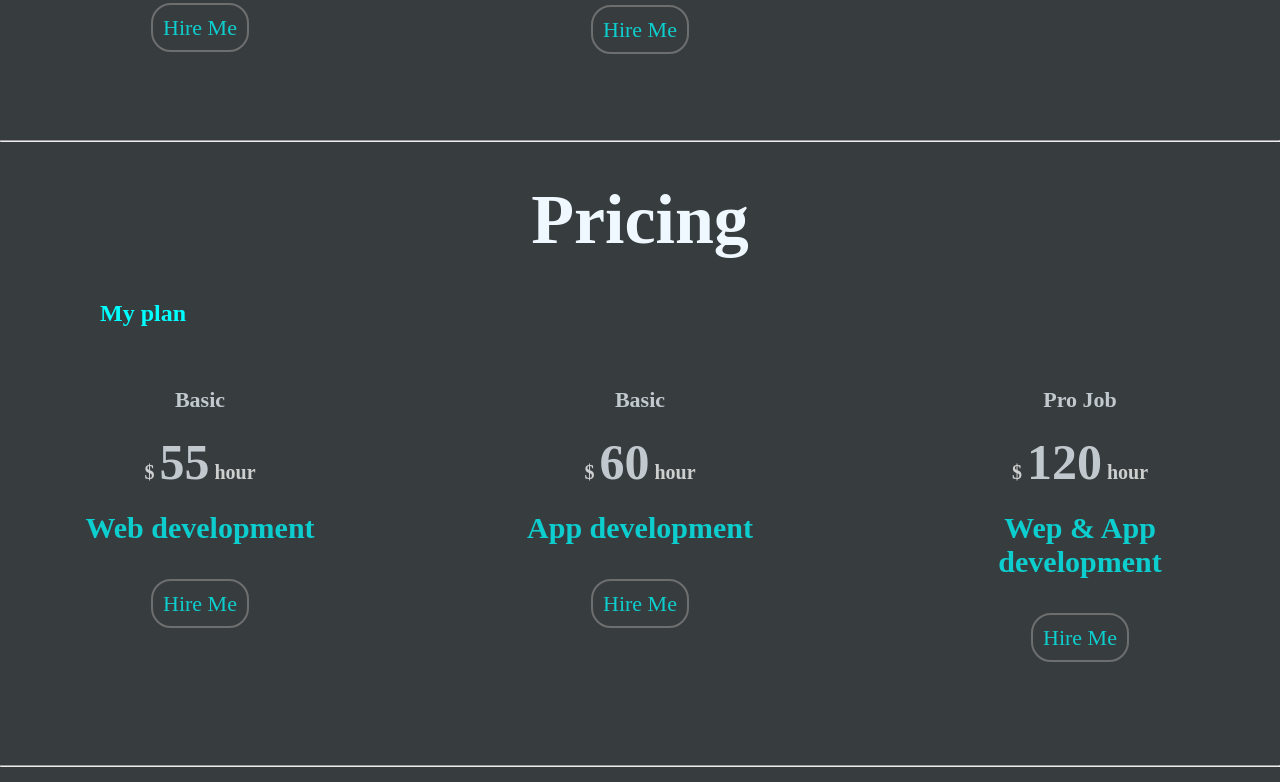
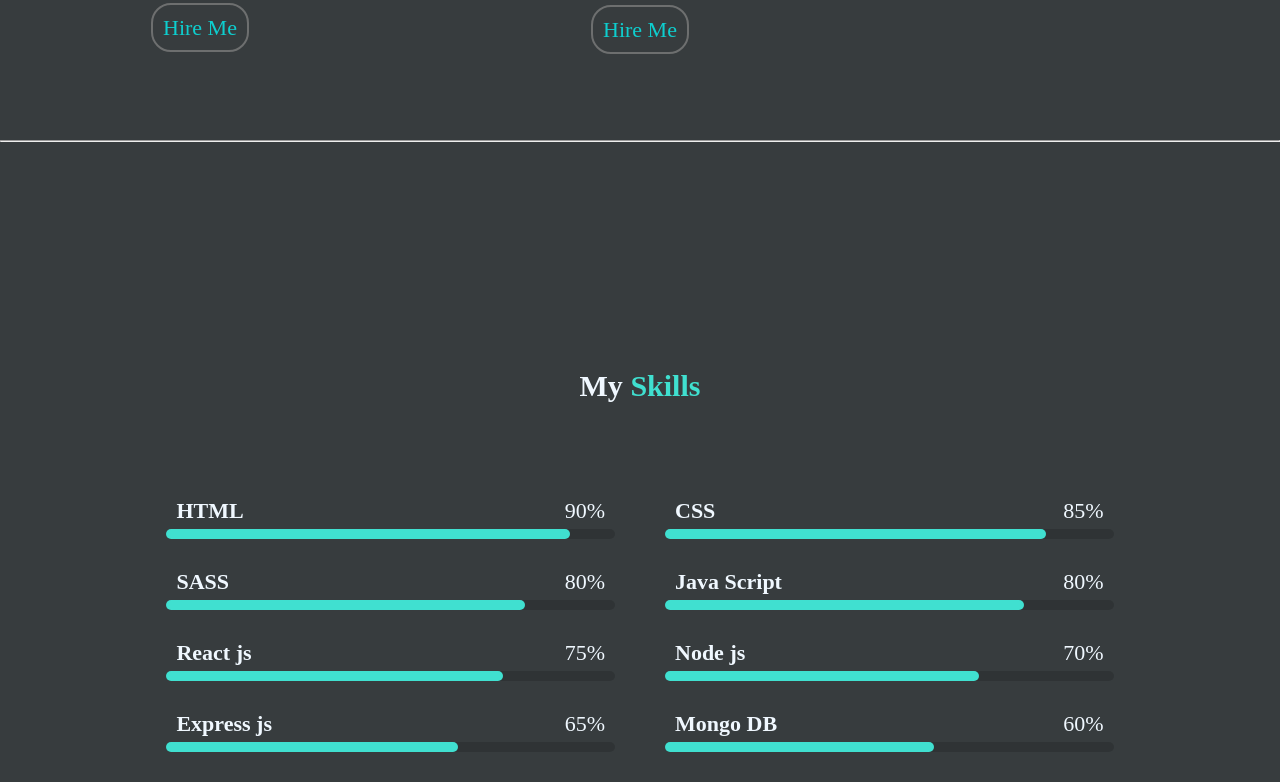
Before and after one commit to novblena/Nadjibu, a plain HTML site: page index.html in a window 1280 px wide. Shown: the part 1956-2738 px from the top of the page. Drawn offline with Linux system fonts and the light colour scheme; some packages are replaced by stand-ins of ours; a script that the page names is missing.

Commit message:
new versuon

```diff
--- a/index.html
+++ b/index.html
@@ -122,6 +122,90 @@
 <br><hr><br>
 
 
+<body>
+    <div class="skills_section">
+        <div class="skills_head">
+            <h2>My <span>Skills</span></h2>
+        </div>
+
+        <div class="skills_main">
+            <div class="skill_bar">
+                <div class="info">
+                    <p>HTML</p>
+                    <P>90%</P>
+                </div>
+                <div class="bar">
+                    <span class="html"></span>
+                </div>
+            </div>
+            <div class="skill_bar">
+                <div class="info">
+                    <p>CSS</p>
+                    <P>85%</P>
+                </div>
+                <div class="bar">
+                    <span class="css"></span>
+                </div>
+            </div>
+            <div class="skill_bar">
+                <div class="info">
+                    <p>SASS</p>
+                    <P>80%</P>
+                </div>
+                <div class="bar">
+                    <span class="sass"></span>
+                </div>
+            </div>
+            <div class="skill_bar">
+                <div class="info">
+                    <p>Java Script</p>
+                    <P>80%</P>
+                </div>
+                <div class="bar">
+                    <span class="js"></span>
+                </div>
+            </div>
+            <div class="skill_bar">
+                <div class="info">
+                    <p>React js</p>
+                    <P>75%</P>
+                </div>
+                <div class="bar">
+                    <span class="react"></span>
+                </div>
+            </div>
+            <div class="skill_bar">
+                <div class="info">
+                    <p>Node js</p>
+                    <P>70%</P>
+                </div>
+                <div class="bar">
+                    <span class="node"></span>
+                </div>
+            </div>
+            <div class="skill_bar">
+                <div class="info">
+                    <p>Express js</p>
+                    <P>65%</P>
+                </div>
+                <div class="bar">
+                    <span class="express"></span>
+                </div>
+            </div>
+            <div class="skill_bar">
+                <div class="info">
+                    <p>Mongo DB</p>
+                    <P>60%</P>
+                </div>
+                <div class="bar">
+                    <span class="mongo"></span>
+                </div>
+            </div>
+        </div>
+    </div>
+
+
+<br><hr><br>
 <section class="services" id="pricing">
     <h1>Pricing</h1>
     <h2 style="padding: 20px 100px; color: aqua;">My plan</h2>
--- a/style.css
+++ b/style.css
@@ -456,3 +456,152 @@ textarea.input{
 .contact-form{
     background:  #4E5964;
 }
+
+
+.skills_section{
+    width: 100%;
+    height: 100vh;
+    padding: 0px 13%;
+    background-color: none;
+    display: flex;
+    align-items: center;
+    justify-content: center;
+    flex-direction: column;
+    color: aliceblue;
+    font-size: 22px;
+    font-weight: poppins;
+    font-weight: bold;
+}
+.skills_head{
+    width: 100%;
+    margin-bottom: 100px;
+    display: grid;
+    place-items: center;
+    text-align: center;
+}
+.skills_head h2{
+    font-size: 30px;
+    margin-bottom: -5px;
+}
+.skills_head h2 span{
+    color: turquoise;
+}
+.skills_main{
+    width: 100%;
+    display: grid;
+    grid-template-columns: repeat(2, 1fr);
+    grid-row-gap: 30px;
+    grid-column-gap: 50px;
+}
+.skills_main .skill_bar .info{
+    display: flex;
+    justify-content: space-between;
+    align-items: center;
+    padding:  0 10px;
+}
+.skill_bar .info p:nth-child(2){
+    font-weight: 500;
+}
+.skill_bar .bar{
+    width: 100%;
+    height: 10px;
+    background-color: rgba(0, 0, 0, 0.144);
+    border-radius: 25px;
+    margin-top: 5px;
+    position: relative;
+}
+.skill_bar .bar span{
+    width: 50%;
+    height: 100%;
+    position: absolute;
+    background-color: turquoise;
+    border-radius: 25px;
+}
+.skill_bar .bar .html{
+    width: 90%;
+    animation: html 2s;
+}
+@keyframes html {
+    0%{
+        width: 0%;
+    }100%{
+        width: 90%;
+    }
+}
+.skill_bar .bar .css{
+    width: 85%;
+    animation: css 2s;
+}
+@keyframes css {
+    0%{
+        width: 0%;
+    }100%{
+        width: 85%;
+    }
+}
+.skill_bar .bar .sass{
+    width: 80%;
+    animation: sass 2s;
+}
+@keyframes sass {
+    0%{
+        width: 0%;
+    }100%{
+        width: 80%;
+    }
+}
+.skill_bar .bar .js{
+    width: 80%;
+    animation: css 2s;
+}
+@keyframes js {
+    0%{
+        width: 0%;
+    }100%{
+        width: 80%;
+    }
+}
+.skill_bar .bar .react{
+    width: 75%;
+    animation: react 2s;
+}
+@keyframes react {
+    0%{
+        width: 0%;
+    }100%{
+        width: 75%;
+    }
+}
+.skill_bar .bar .node{
+    width: 70%;
+    animation: node 2s;
+}
+@keyframes node {
+    0%{
+        width: 0%;
+    }100%{
+        width: 70%;
+    }
+}
+.skill_bar .bar .express{
+    width: 65%;
+    animation: express 2s;
+}
+@keyframes express {
+    0%{
+        width: 0%;
+    }100%{
+        width: 65%;
+    }
+}
+.skill_bar .bar .mongo{
+    width: 60%;
+    animation: mongo 2s;
+}
+@keyframes mongo {
+    0%{
+        width: 0%;
+    }100%{
+        width: 60%;
+    }
+}
```
